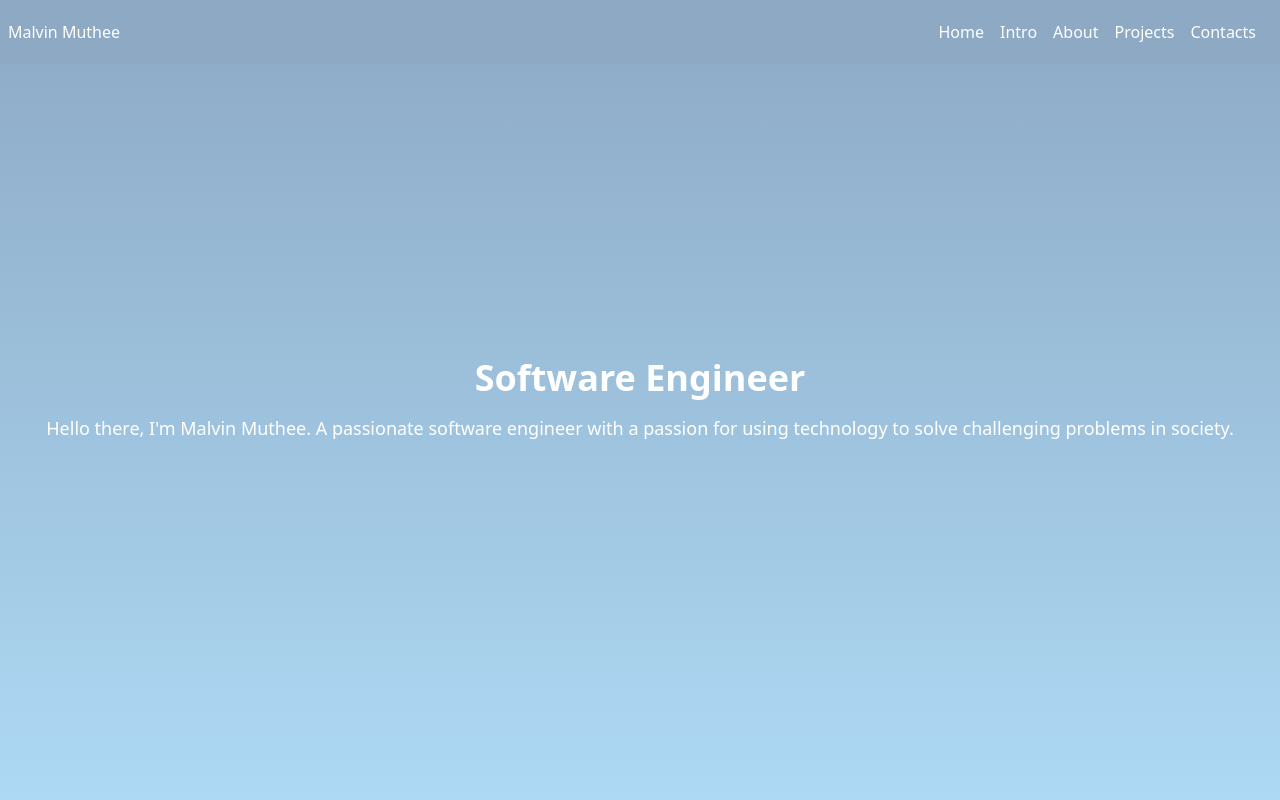
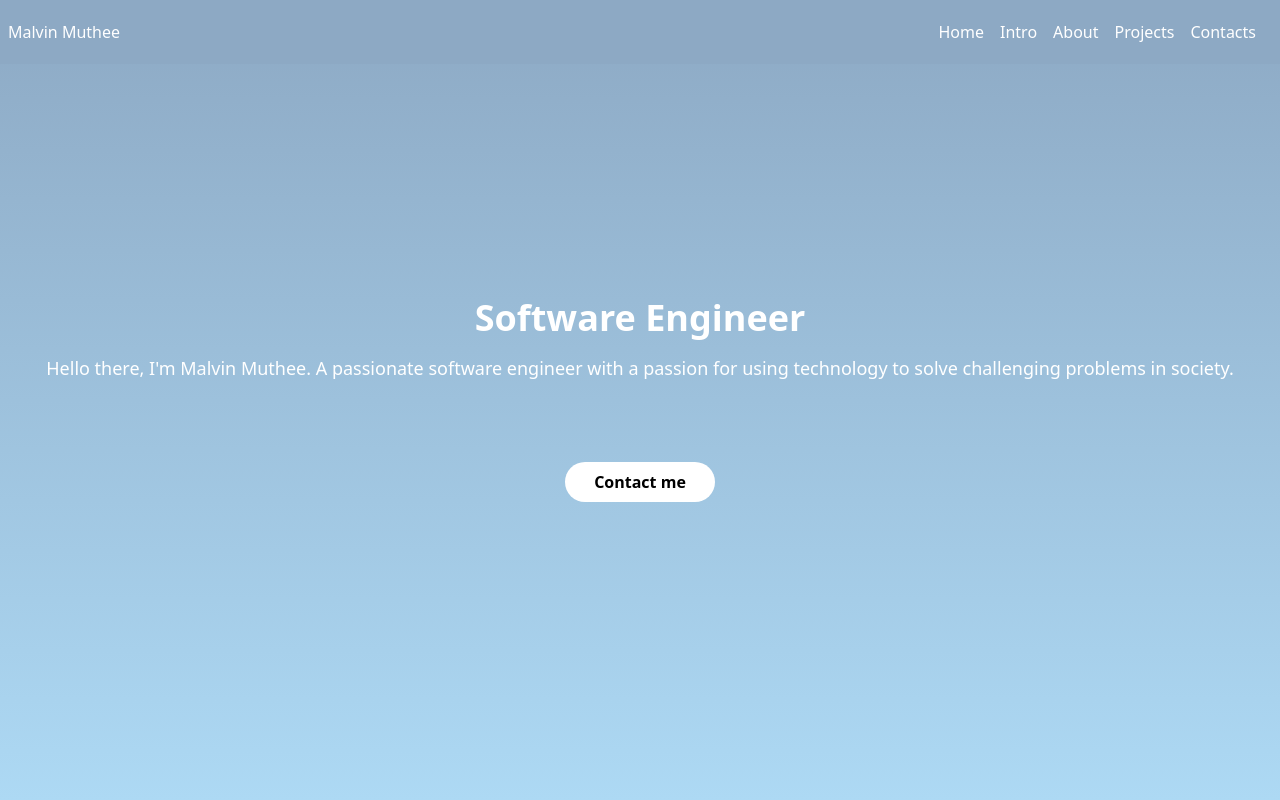
Before and after one commit to MalvinNdegwa/Portfolio, a React (Create React App) app: page / in a window 1280 px wide. Shown: the top 800 px of the page. Built offline with nearby package versions, Linux system fonts and the light colour scheme; the HTML template or start-up script is replaced by a standard one.

Commit message:
add button to intro section

```diff
--- a/src/Components/Intro.js
+++ b/src/Components/Intro.js
@@ -1,8 +1,15 @@
+import { Link } from "react-router-dom";
 export default function Intro() {
+    const scrollToSection = (id) => {
+        const element = document.getElementById(id);
+        if (element) {
+            element.scrollIntoView({ behavior: 'smooth' });
+        }
+    };
     return (
         <div
-        link to="intro"
-        className="flex items-center justify-center h-screen bg-gradient-to-b from-nav to-intro text-white ">
+            link to="intro"
+            className="flex items-center justify-center h-screen bg-gradient-to-b from-nav to-intro text-white ">
             <div className="text-center ">
                 <h2 className="text-4xl font-bold text-white">
                     Software Engineer
@@ -10,6 +17,11 @@ export default function Intro() {
                 <p className="mt-4 text-lg text-white">
                     Hello there, I'm Malvin Muthee. A passionate software engineer with a passion for using technology to solve challenging problems in society.
                 </p>
+                <Link
+                    to='/' onClick={() => scrollToSection('contact')}
+                    className='flex items-center justify-center mt-20 bg-white rounded-full text-black font-bold py-2 px-4 max-w-[150px] mx-auto'>
+                    Contact me
+                </Link>
             </div>
         </div>
     );
--- a/tailwind.config.js
+++ b/tailwind.config.js
@@ -10,7 +10,9 @@ module.exports = {
       "white":'#FFFFFF',
       "black": '#000000'
     },
-    extend: {},
+    extend: {
+
+    },
   },
   plugins: [],
 }
```
